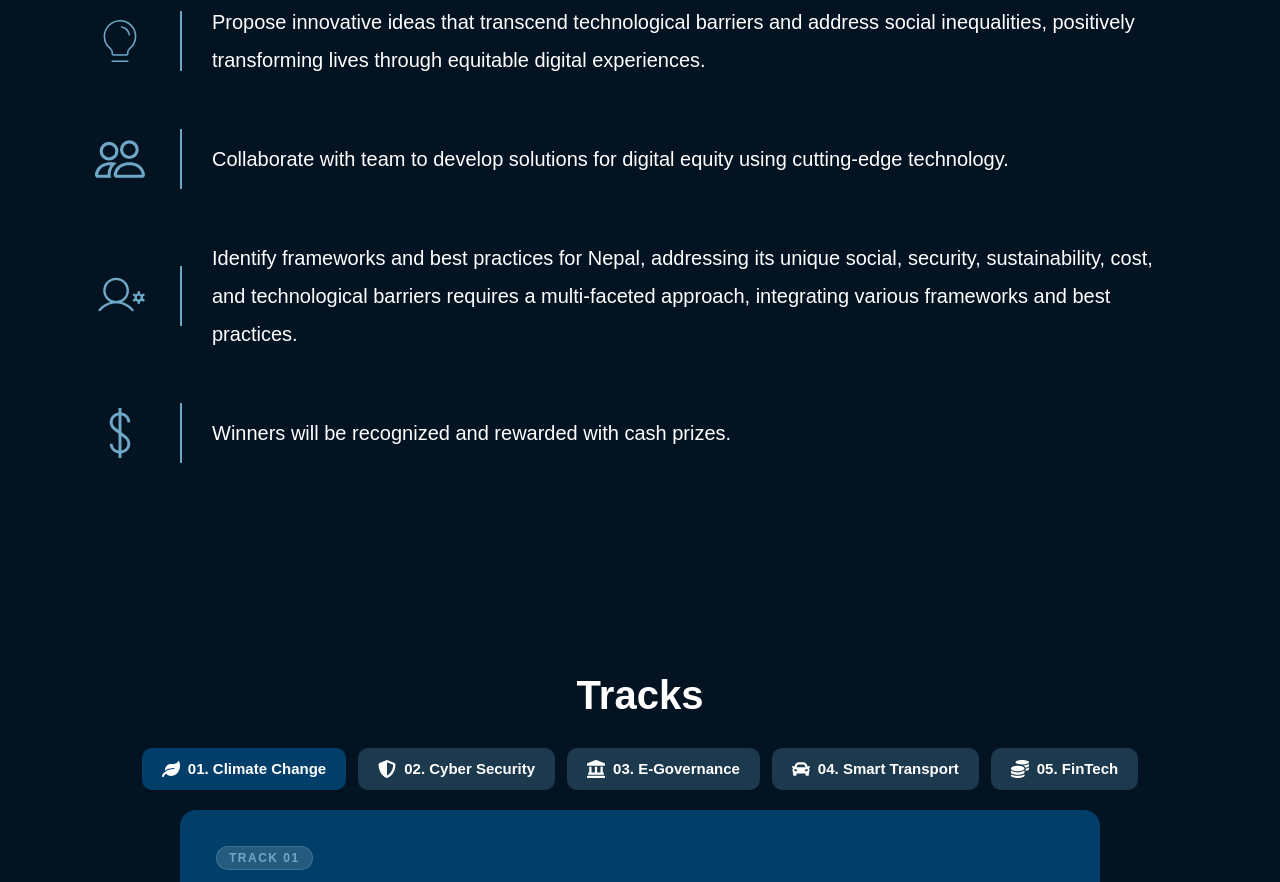
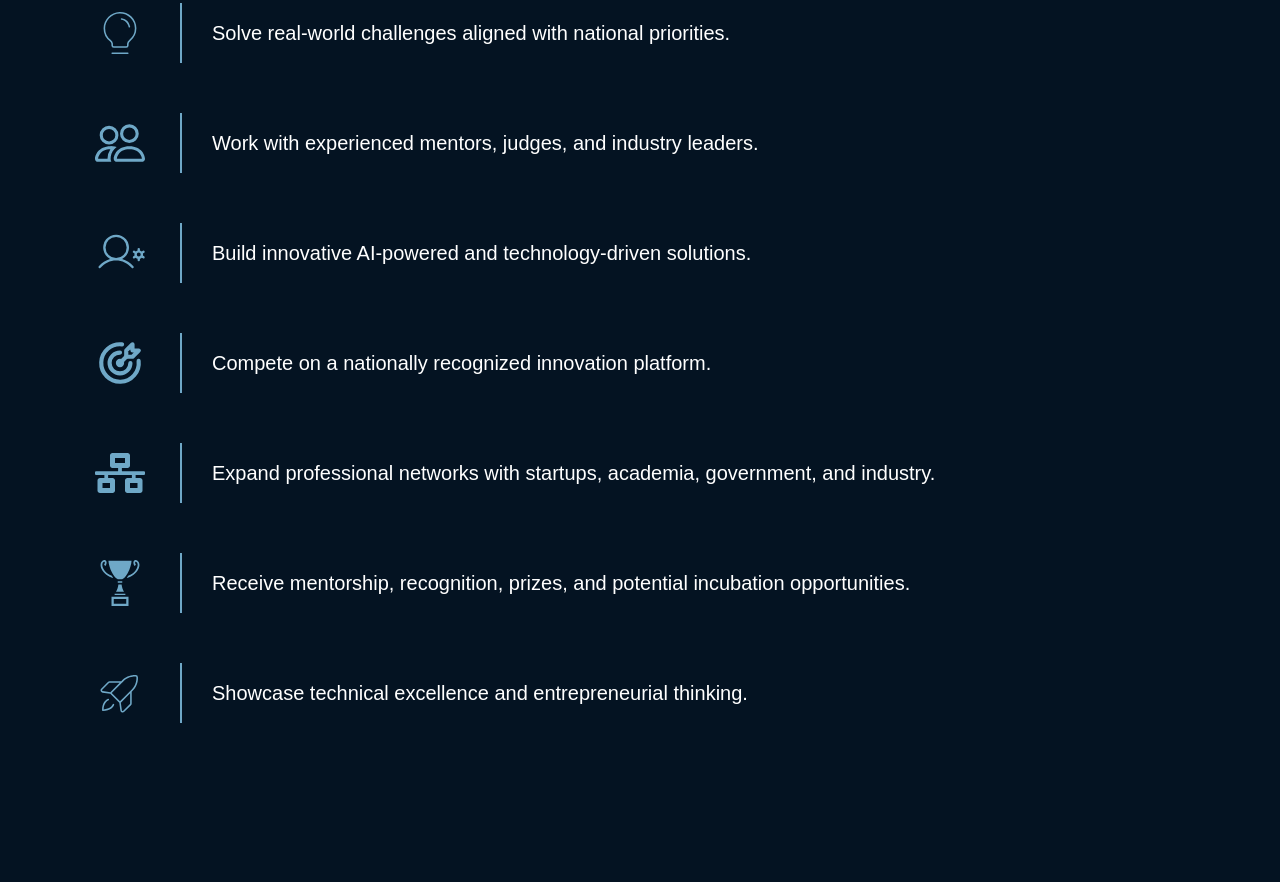
Before and after one commit to ideax-mbmc/ideaxwebsite, a React (Create React App) app: page / in a window 1280 px wide. Shown: the part 2000-2882 px from the top of the page. Built offline with nearby package versions, Linux system fonts and the light colour scheme; a web font is replaced by a local one.

Commit message:
participation section changed by Yojana

```diff
--- a/src/components/WhyParticipate/index.js
+++ b/src/components/WhyParticipate/index.js
@@ -1,36 +1,56 @@
-import React from 'react'
+import React from 'react';
+
 import {
   Container,
   InnerWrapper,
   Title,
   Row,
-    // IconColumn,
   IconWrapper,
   Divider,
   TextColumn,
-    Text
+  Text,
 } from './ParticipateElements';
-import { PiLightbulbThin,PiUserGearLight } from "react-icons/pi";
-import { BsPeople } from "react-icons/bs";
-import { TfiMoney } from "react-icons/tfi";
 
-const data = [
+import {
+  PiLightbulbThin,
+  PiUserGearLight,
+  PiRocketLaunchThin,
+} from 'react-icons/pi';
+
+import { BsPeople } from 'react-icons/bs';
+import { TbTargetArrow } from 'react-icons/tb';
+import { FaNetworkWired } from 'react-icons/fa';
+import { GiTrophyCup } from 'react-icons/gi';
+
+const benefits = [
   {
     icon: <PiLightbulbThin />,
-    text: 'Propose innovative ideas that transcend technological barriers and address social inequalities, positively transforming lives through equitable digital experiences.'
+    text: 'Solve real-world challenges aligned with national priorities.',
   },
   {
     icon: <BsPeople />,
-    text: 'Collaborate with team to develop solutions for digital equity using cutting-edge technology.'
+    text: 'Work with experienced mentors, judges, and industry leaders.',
   },
   {
     icon: <PiUserGearLight />,
-    text: 'Identify frameworks and best practices for Nepal, addressing its unique social, security, sustainability, cost, and technological barriers requires a multi-faceted approach, integrating various frameworks and best practices.'
+    text: 'Build innovative AI-powered and technology-driven solutions.',
   },
   {
-    icon: <TfiMoney />,
-    text: 'Winners will be recognized and rewarded with cash prizes.'
-  }
+    icon: <TbTargetArrow />,
+    text: 'Compete on a nationally recognized innovation platform.',
+  },
+  {
+    icon: <FaNetworkWired />,
+    text: 'Expand professional networks with startups, academia, government, and industry.',
+  },
+  {
+    icon: <GiTrophyCup />,
+    text: 'Receive mentorship, recognition, prizes, and potential incubation opportunities.',
+  },
+  {
+    icon: <PiRocketLaunchThin />,
+    text: 'Showcase technical excellence and entrepreneurial thinking.',
+  },
 ];
 
 const WhyParticipate = () => {
@@ -38,10 +58,13 @@ const WhyParticipate = () => {
     <Container id="why">
       <InnerWrapper>
         <Title>Why participate in IdeaX?</Title>
-            {data.map((item, index) => (
+
+        {benefits.map((item, index) => (
           <Row key={index}>
             <IconWrapper>{item.icon}</IconWrapper>
+
             <Divider />
+
             <TextColumn>
               <Text>{item.text}</Text>
             </TextColumn>
@@ -49,7 +72,7 @@ const WhyParticipate = () => {
         ))}
       </InnerWrapper>
     </Container>
-  )
-}
+  );
+};
 
-export default WhyParticipate
+export default WhyParticipate;
```
Lines whose indentation alone changed are shown as unchanged.
